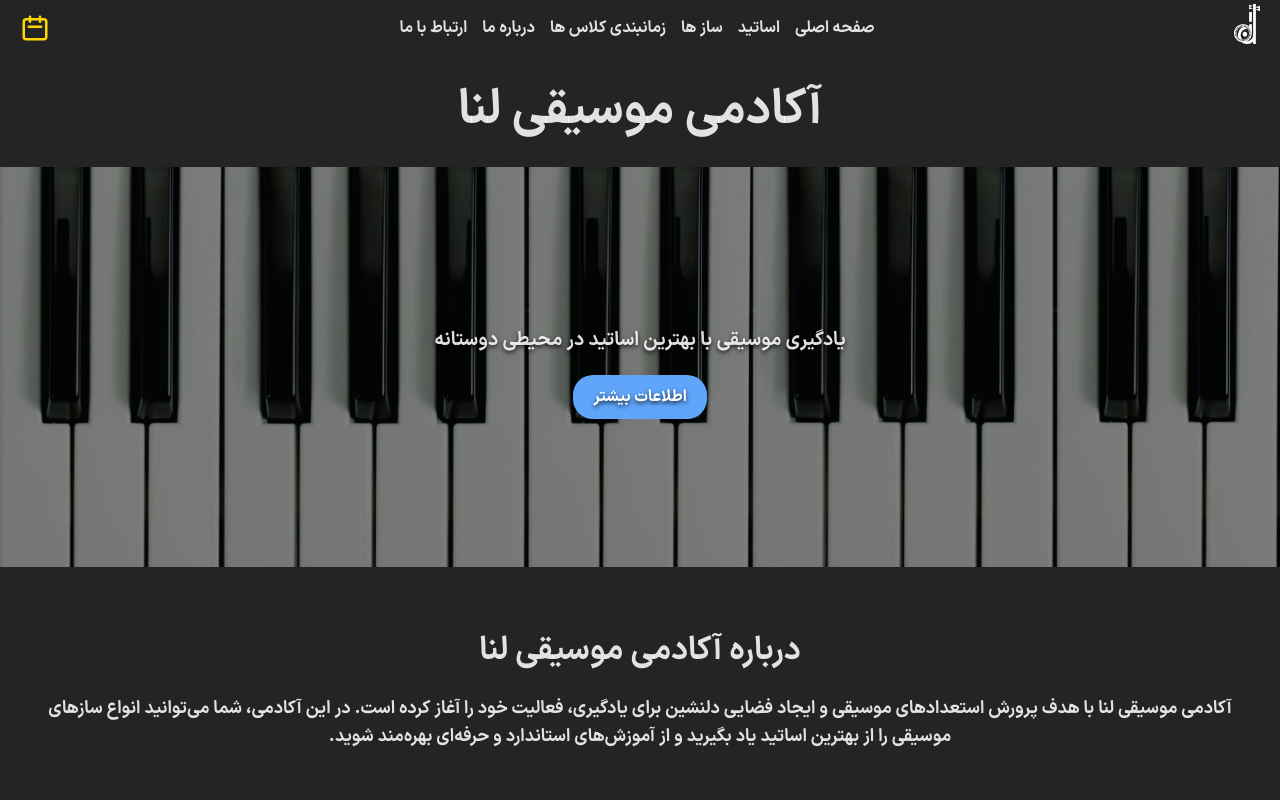
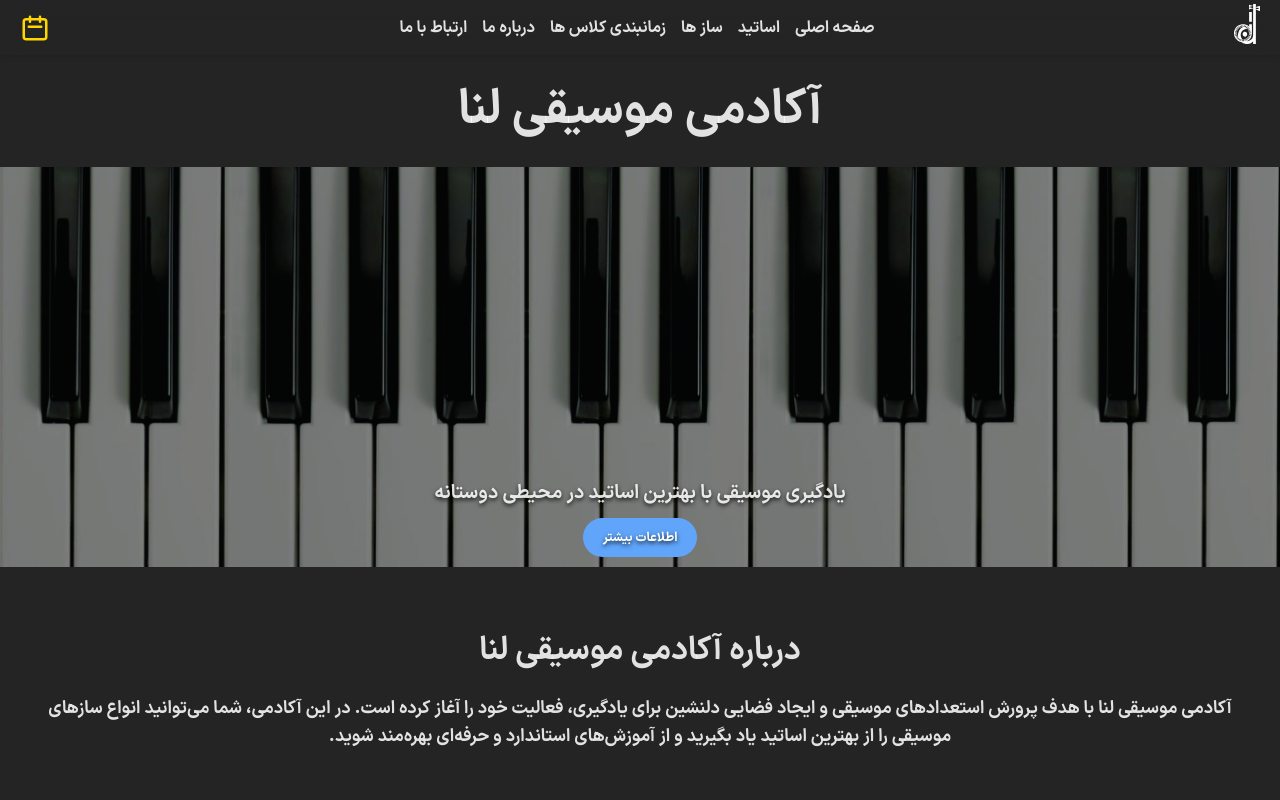
Before and after one commit to amirroohi/lena-music, a React (Vite) app: page / in a window 1280 px wide. Shown: the top 800 px of the page. Built offline with nearby package versions, Linux system fonts and the light colour scheme.

Commit message:
modified some files and folders

```diff
--- a/src/App.jsx
+++ b/src/App.jsx
@@ -28,7 +28,9 @@ function App() {
       {isLoading && (
         <div className="loading-modal">
           <div className="loading-content">
-            <div className="spinner"></div>
+            <div className="spinner">
+            </div>
+              <img src="/logo-lena-light.svg" alt="لوگو" />
           </div>
         </div>
       )}
--- a/src/components/Home.css
+++ b/src/components/Home.css
@@ -20,6 +20,12 @@
   color: white;
   text-shadow: 0 2px 4px rgba(0, 0, 0, 0.8);
   margin: 0 20px;
+  display: flex;
+  flex-direction: column;
+  height: 100%;
+  padding-bottom: 10px;
+  justify-content: end;
+  align-items: center;
 }
 
 .home h1 {
@@ -30,14 +36,15 @@
 
 .hero-content p {
   font-size: 1.2em;
-  margin-bottom: 30px;
+  margin-bottom: 10px;
 }
 
 .cta-button {
   padding: 10px 20px;
-  font-size: 1em;
+  font-size: 0.8rem;
   background-color: #60a5fa;
   color: white;
+  width: fit-content;
   border: none;
   border-radius: 20px;
   cursor: pointer;
@@ -69,6 +76,7 @@
 }
 
 .loading-content {
+  position: relative;
   text-align: center;
   padding: 0px;
   border-radius: 100%;
@@ -83,6 +91,13 @@
   border-top: 5px solid #ffffff;
   border-radius: 50%;
   animation: spin 1s linear infinite;
+}
+
+.loading-content img{
+  width: 24px;
+  position: absolute;
+  top: 15px;
+  left: 20px;
 }
 
 @keyframes spin {
```
